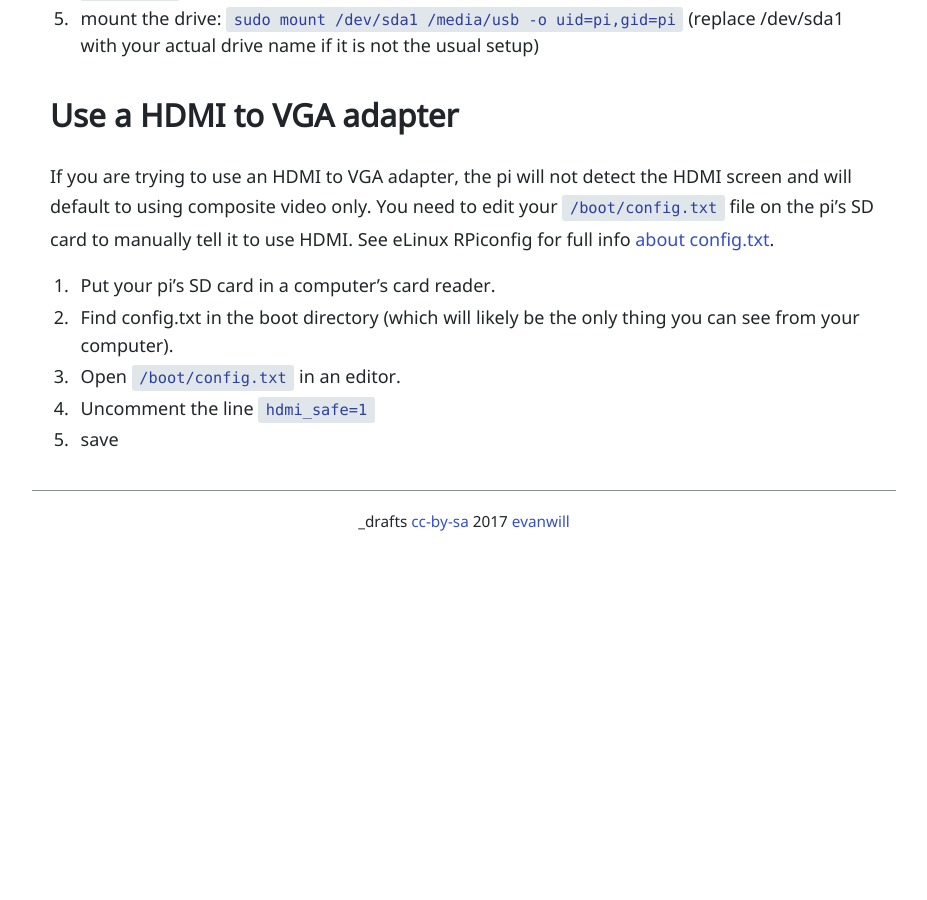
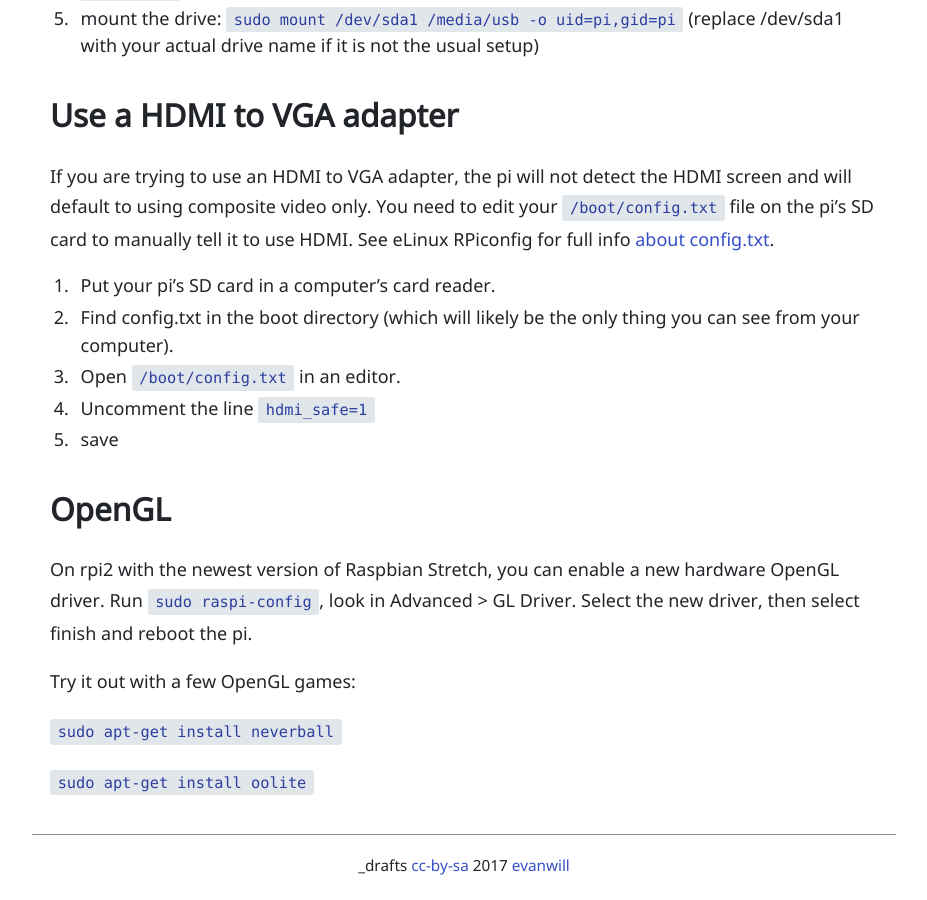
Before and after one commit to evanwill/_drafts, a Jekyll site: the page built from _notes/handy-pi-commands.md, in a window 1280 px wide and 900 px high, scrolled down 1747 px. Shown: the whole window, without its empty margins (176-1103 px from the left). Built offline with Jekyll 4.4.1, drawn with Linux system fonts in a browser that asks for light colours; before the commit the page ends 2303 px from its top, so only the background shows below that.

Commit message:
rpi opengl

```diff
--- a/_notes/handy-pi-commands.md
+++ b/_notes/handy-pi-commands.md
@@ -79,3 +79,15 @@ See eLinux RPiconfig for full info [about config.txt](http://elinux.org/RPiconfi
 3. Open `/boot/config.txt` in an editor.
 4. Uncomment the line `hdmi_safe=1`
 5. save
+
+## OpenGL
+
+On rpi2 with the newest version of Raspbian Stretch, you can enable a new hardware OpenGL driver.
+Run `sudo raspi-config`, look in Advanced > GL Driver.
+Select the new driver, then select finish and reboot the pi.
+
+Try it out with a few OpenGL games:
+
+`sudo apt-get install neverball`
+
+`sudo apt-get install oolite`
```
